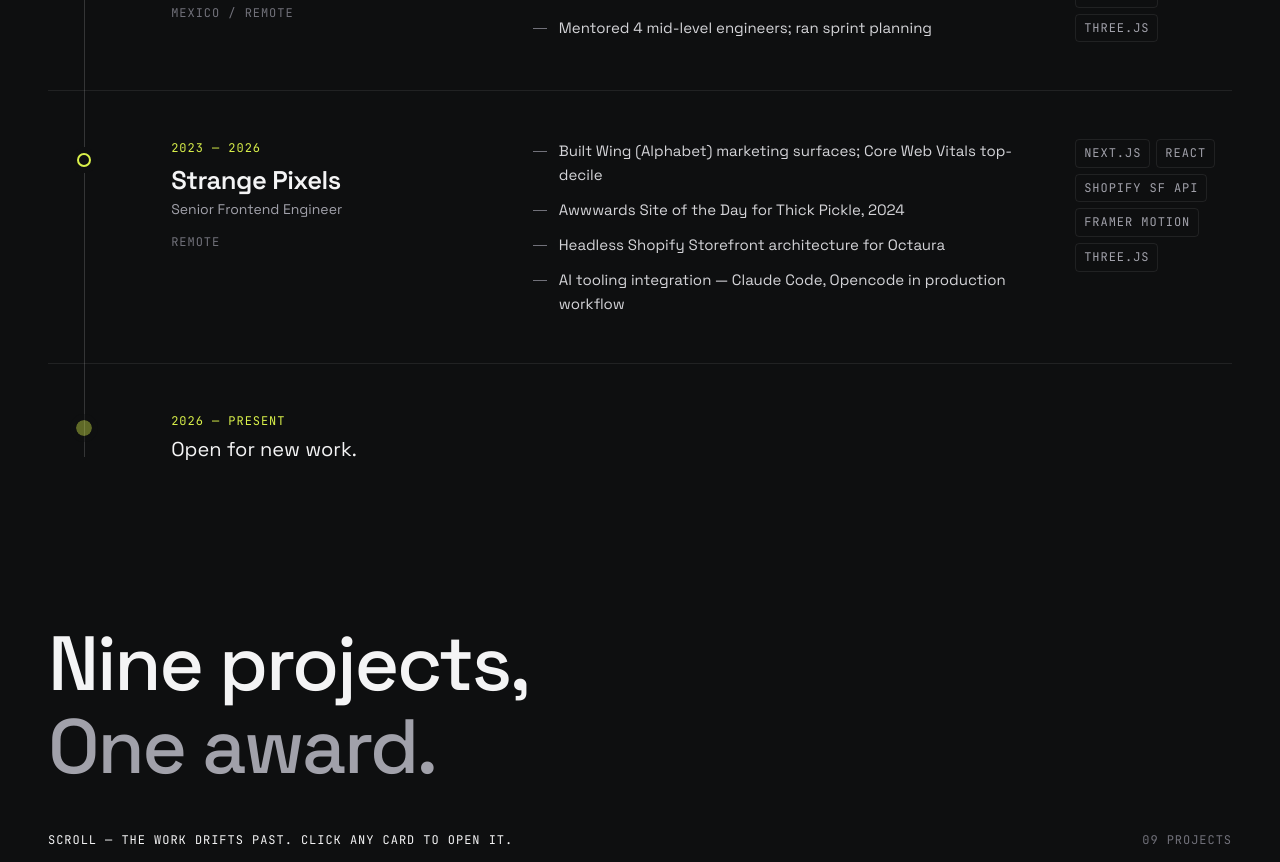
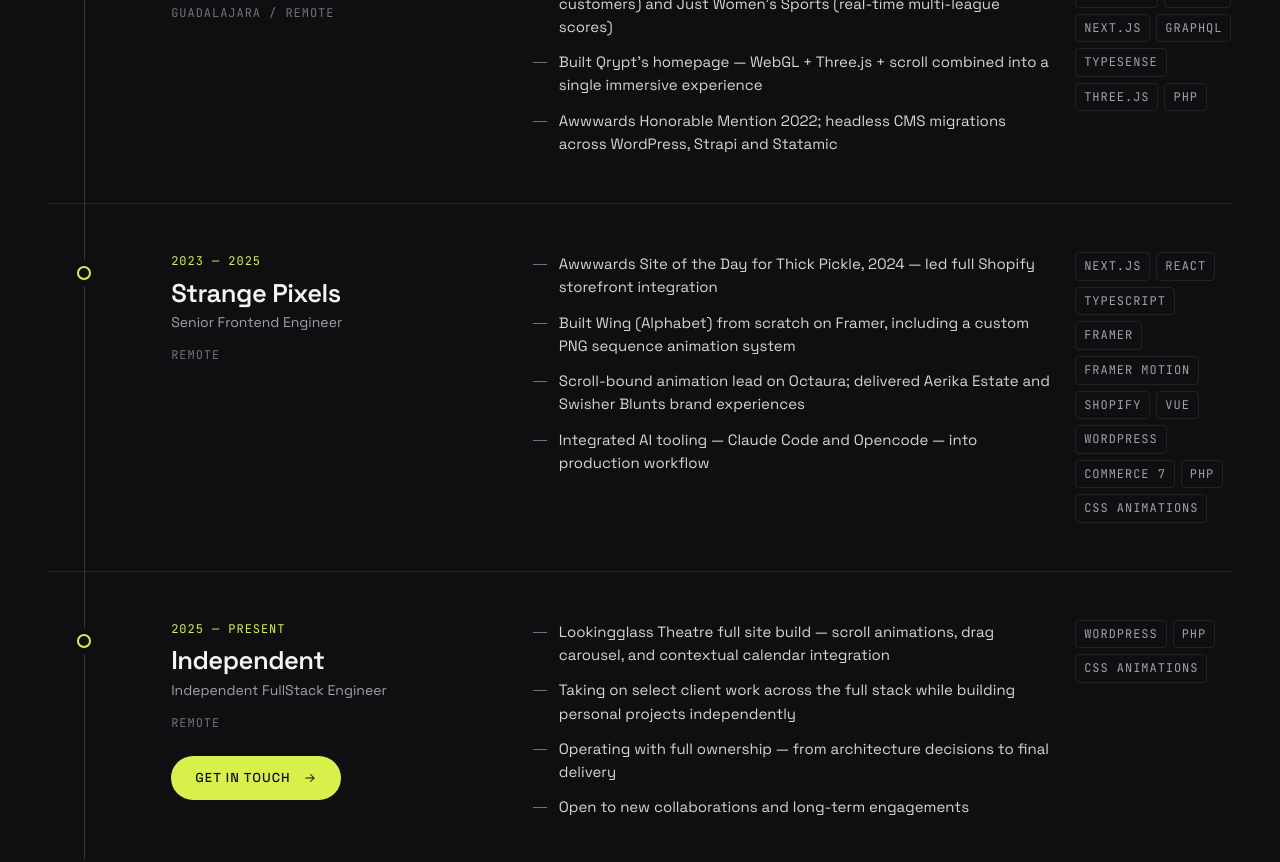
Before and after one commit to JoseCarlosAispuro/jocaibe, a Next.js app: page / in a window 1280 px wide. Shown: the part 1280-2142 px from the top of the page. Built offline with nearby package versions, Linux system fonts and the light colour scheme.

Commit message:
Updated the timeline data and component structure

```diff
--- a/app/components/Timeline/TimelineNode.tsx
+++ b/app/components/Timeline/TimelineNode.tsx
@@ -2,17 +2,21 @@
 
 import { motion } from 'motion/react'
 import Reveal from '@/app/partials/Reveal'
+import { openContactModal } from '@/app/helpers/contactModal'
+import ArrowRight from '@/app/icons/ArrowRight'
 import { Role } from './index'
 
 const TimelineNode = ({
   role,
   idx,
   lit,
+  isLast,
   registerDot,
 }: {
   role: Role
   idx: number
   lit: boolean
+  isLast?: boolean
   registerDot: (el: HTMLSpanElement | null) => void
 }) => {
   return (
@@ -45,6 +49,17 @@ const TimelineNode = ({
           </h3>
           <div className="text-[14px] text-(--fg-2) mt-1">{role.role}</div>
           <div className="mono mt-3 text-(--fg-3)">{role.location}</div>
+
+          {isLast && (
+            <button
+              onClick={openContactModal}
+              aria-label="Open contact form"
+              className="mt-6 inline-flex items-center gap-3 rounded-full bg-(--accent) text-(--bg-0) font-(--font-mono) text-[13px] tracking-[0.08em] uppercase font-medium px-6 py-3"
+            >
+              Get in touch
+              <ArrowRight />
+            </button>
+          )}
         </div>
 
         {/* Middle col — bullets */}
--- a/app/components/Timeline/index.tsx
+++ b/app/components/Timeline/index.tsx
@@ -7,7 +7,6 @@ import { useViewport } from '@/app/hooks/useViewport'
 import SectionHeading from '@/app/partials/SectionHeading'
 import { openContactModal } from '@/app/helpers/contactModal'
 import { EASE } from '@/app/helpers/constants'
-import TimelineCurrent from './TimelineCurrent'
 import TimelineNode from './TimelineNode'
 import ArrowRight from '@/app/icons/ArrowRight'
 
@@ -44,7 +43,7 @@ const itemVariants = {
 const Timeline = ({ data }: { data: TimelineData }) => {
   const { eyebrow, titleMain, titleMuted, roles, current } = { ...data }
   const { vh } = useViewport()
-  const total = roles.length + 1 // roles + current
+  const total = roles.length
 
   // ── Desktop refs ─────────────────────────────────────────
   const wrapRef = useRef<HTMLDivElement>(null)
@@ -80,11 +79,6 @@ const Timeline = ({ data }: { data: TimelineData }) => {
   const mobileFillRef    = useRef<HTMLDivElement>(null)
   const [activeIdx, setActiveIdx] = useState(0)
 
-  // Scroll progress through the mobile section → active index.
-  // Dots sit at positions i/(total-1) of the track width, so rawStep uses
-  // (total-1) as the multiplier — integer values land exactly on dot positions.
-  // Math.round() picks whichever dot the fill head is nearest to, giving
-  // precise, symmetric switching with no direction-dependent drift.
   const mobileUpdate = useCallback(() => {
     const section = mobileSectionRef.current
     if (!section) return
@@ -110,15 +104,12 @@ const Timeline = ({ data }: { data: TimelineData }) => {
 
       {/* ══════════════════════════════════════════
           MOBILE layout
-          — tall section for scroll binding
-          — heading + navigator + content all sticky
          ══════════════════════════════════════════ */}
       <div
         ref={mobileSectionRef}
         className="md:hidden"
         style={{ minHeight: `calc(180px + ${total * 80}vh)` }}
       >
-        {/* Sticky block — heading, navigator and content all stick together */}
         <div className="sticky top-14 bg-(--bg-0) px-(--gutter) pt-8 pb-20">
 
           {/* Section heading */}
@@ -131,32 +122,19 @@ const Timeline = ({ data }: { data: TimelineData }) => {
             />
           </div>
 
-          {/* Horizontal navigator — dots only, no labels */}
+          {/* Horizontal navigator */}
           <div className="relative mb-10">
-            {/* Track */}
             <div className="absolute left-0 right-0 top-[6px] h-px bg-(--border-strong)" />
-            {/* Fill */}
             <div
               ref={mobileFillRef}
               className="absolute left-0 top-[6px] h-px w-0 bg-[linear-gradient(90deg,var(--accent),var(--accent-soft))] shadow-[0_0_8px_var(--accent)]"
             />
-            {/* Dots */}
             <div className="relative flex justify-between">
               {Array.from({ length: total }).map((_, i) => {
-                const isActive  = i === activeIdx
-                const isPast    = i < activeIdx
-                const isCurrent = i === total - 1
-
+                const isActive = i === activeIdx
+                const isPast   = i < activeIdx
                 return (
                   <div key={i} className="flex items-center justify-center">
-                    {isCurrent ? (
-                      <motion.span
-                        animate={{ scale: 1, opacity: isActive || isPast ? 1 : 0.35 }}
-                        transition={{ duration: 0.32 }}
-                        className="w-3 h-3 rounded-full bg-(--accent)"
-                        style={{ boxShadow: isActive ? '0 0 10px 3px var(--accent)' : 'none' }}
-                      />
-                    ) : (
                     <motion.span
                       animate={{
                         background: isActive || isPast ? 'var(--accent)' : 'var(--bg-0)',
@@ -167,14 +145,13 @@ const Timeline = ({ data }: { data: TimelineData }) => {
                       transition={{ duration: 0.32, ease: EASE }}
                       className="w-3 h-3 rounded-full border-2 border-(--accent)"
                     />
-                    )}
                   </div>
                 )
               })}
             </div>
           </div>
 
-          {/* Active content — children animate in sequence on entry */}
+          {/* Active role content */}
           <AnimatePresence mode="wait">
             <motion.div
               key={activeIdx}
@@ -183,8 +160,7 @@ const Timeline = ({ data }: { data: TimelineData }) => {
               animate="visible"
               exit={{ opacity: 0, y: -8, transition: { duration: 0.18, ease: EASE } }}
             >
-              {activeIdx < roles.length ? (
-                (() => {
+              {(() => {
                 const role = roles[activeIdx]
                 return (
                   <div className="text-center">
@@ -220,32 +196,22 @@ const Timeline = ({ data }: { data: TimelineData }) => {
                         </span>
                       ))}
                     </motion.div>
-                    </div>
-                  )
-                })()
-              ) : (
-                <div className="text-center">
-                  <motion.div variants={itemVariants} className="flex items-center justify-center gap-3 mb-3">
-                    <span className="w-3 h-3 rounded-full bg-(--accent) shrink-0" />
-                    <div className="mono text-(--accent) text-[11px]">{current.period}</div>
-                  </motion.div>
-                  <motion.div variants={itemVariants} className="font-(--font-display) text-[clamp(28px,7vw,40px)] text-(--fg-0) leading-[1.15]">
-                    {current.label}
-                  </motion.div>
-                  <motion.div variants={itemVariants} className="mt-10">
-                    <motion.button
+
+                    {activeIdx === roles.length - 1 && (
+                      <motion.div variants={itemVariants} className="mt-8">
+                        <button
                           onClick={openContactModal}
                           aria-label="Open contact form"
-                      whileTap={{ scale: 0.96 }}
-                      transition={{ scale: { duration: 0.18 } }}
-                      className="inline-flex items-center gap-3 rounded-full bg-(--accent) text-(--bg-0) font-(--font-mono) text-[13px] tracking-[0.08em] uppercase font-medium px-7 py-5"
+                          className="inline-flex items-center gap-3 rounded-full bg-(--accent) text-(--bg-0) font-(--font-mono) text-[13px] tracking-[0.08em] uppercase font-medium px-7 py-4"
                         >
                           Get in touch
                           <ArrowRight />
-                    </motion.button>
+                        </button>
                       </motion.div>
+                    )}
                   </div>
-              )}
+                )
+              })()}
             </motion.div>
           </AnimatePresence>
 
@@ -253,7 +219,7 @@ const Timeline = ({ data }: { data: TimelineData }) => {
       </div>
 
       {/* ══════════════════════════════════════════
-          DESKTOP layout — unchanged vertical timeline
+          DESKTOP layout
          ══════════════════════════════════════════ */}
       <div className="hidden md:block py-(--s-section)">
         <div className="container mx-auto px-(--gutter)">
@@ -282,16 +248,10 @@ const Timeline = ({ data }: { data: TimelineData }) => {
                 role={role}
                 idx={i}
                 lit={!!lit[i]}
+                isLast={i === roles.length - 1}
                 registerDot={(el) => { dotRefs.current[i] = el }}
               />
             ))}
-
-            <TimelineCurrent
-              period={current.period}
-              label={current.label}
-              lit={!!lit[roles.length]}
-              registerDot={(el) => { dotRefs.current[roles.length] = el }}
-            />
           </div>
         </div>
       </div>
--- a/app/data/timeline.json
+++ b/app/data/timeline.json
@@ -7,31 +7,44 @@
       "company": "Butchershop Maniak",
       "role": "Senior Frontend / Full-Stack Lead",
       "period": "2018 — 2023",
-      "location": "Mexico / Remote",
+      "location": "Guadalajara / Remote",
       "bullets": [
-        "Led frontend architecture across 14+ agency engagements",
-        "Awwwards Honorable Mention, 2022",
-        "Headless CMS migrations: WordPress → Strapi / Statamic",
-        "Mentored 4 mid-level engineers; ran sprint planning"
+        "Led frontend architecture across 14+ agency engagements, mentoring engineers and running sprint planning",
+        "Delivered enterprise-scale builds including Appfire (25,000+ customers) and Just Women's Sports (real-time multi-league scores)",
+        "Built Qrypt's homepage — WebGL + Three.js + scroll combined into a single immersive experience",
+        "Awwwards Honorable Mention 2022; headless CMS migrations across WordPress, Strapi and Statamic"
       ],
-      "stack": ["Vue", "Nuxt.js", "WordPress", "Statamic", "Three.js"]
+      "stack": ["Vue", "Nuxt.js", "WordPress", "Statamic", "Strapi", "Next.js", "GraphQL", "Typesense", "Three.js", "PHP"]
     },
     {
       "company": "Strange Pixels",
       "role": "Senior Frontend Engineer",
-      "period": "2023 — 2026",
+      "period": "2023 — 2025",
       "location": "Remote",
       "bullets": [
-        "Built Wing (Alphabet) marketing surfaces; Core Web Vitals top-decile",
-        "Awwwards Site of the Day for Thick Pickle, 2024",
-        "Headless Shopify Storefront architecture for Octaura",
-        "AI tooling integration — Claude Code, Opencode in production workflow"
+        "Awwwards Site of the Day for Thick Pickle, 2024 — led full Shopify storefront integration",
+        "Built Wing (Alphabet) from scratch on Framer, including a custom PNG sequence animation system",
+        "Scroll-bound animation lead on Octaura; delivered Aerika Estate and Swisher Blunts brand experiences",
+        "Integrated AI tooling — Claude Code and Opencode — into production workflow"
       ],
-      "stack": ["Next.js", "React", "Shopify SF API", "Framer Motion", "Three.js"]
+      "stack": ["Next.js", "React", "TypeScript", "Framer", "Framer Motion", "Shopify", "Vue", "WordPress", "Commerce 7", "PHP", "CSS Animations"]
+    },
+    {
+      "company": "Independent",
+      "role": "Independent FullStack Engineer",
+      "period": "2025 — Present",
+      "location": "Remote",
+      "bullets": [
+        "Lookingglass Theatre full site build — scroll animations, drag carousel, and contextual calendar integration",
+        "Taking on select client work across the full stack while building personal projects independently",
+        "Operating with full ownership — from architecture decisions to final delivery",
+        "Open to new collaborations and long-term engagements"
+      ],
+      "stack": ["WordPress", "PHP", "CSS Animations"]
     }
   ],
   "current": {
-    "period": "2026 — Present",
+    "period": "2025 — Present",
     "label": "Open for new work."
   }
 }
```
Lines whose indentation alone changed are shown as unchanged.
